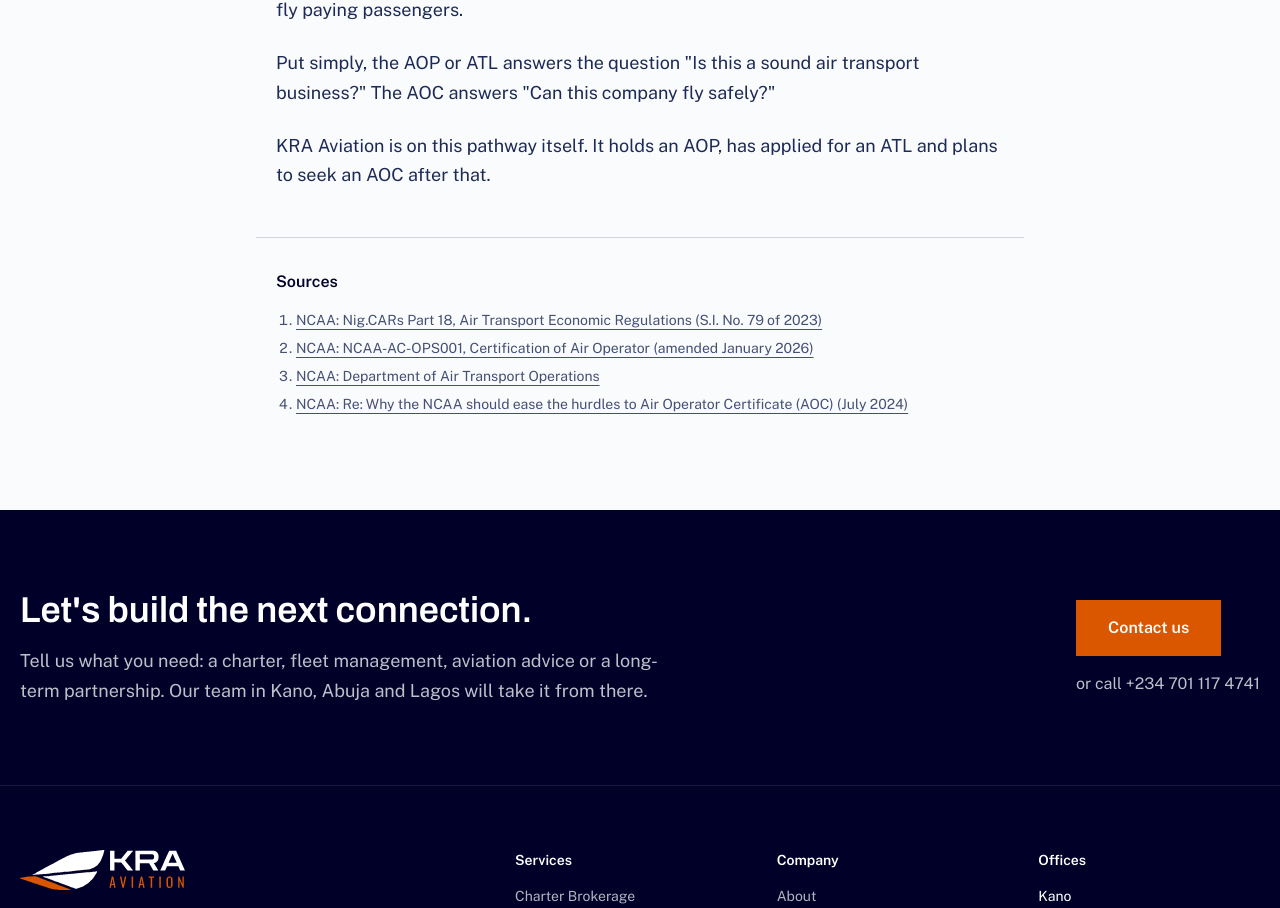
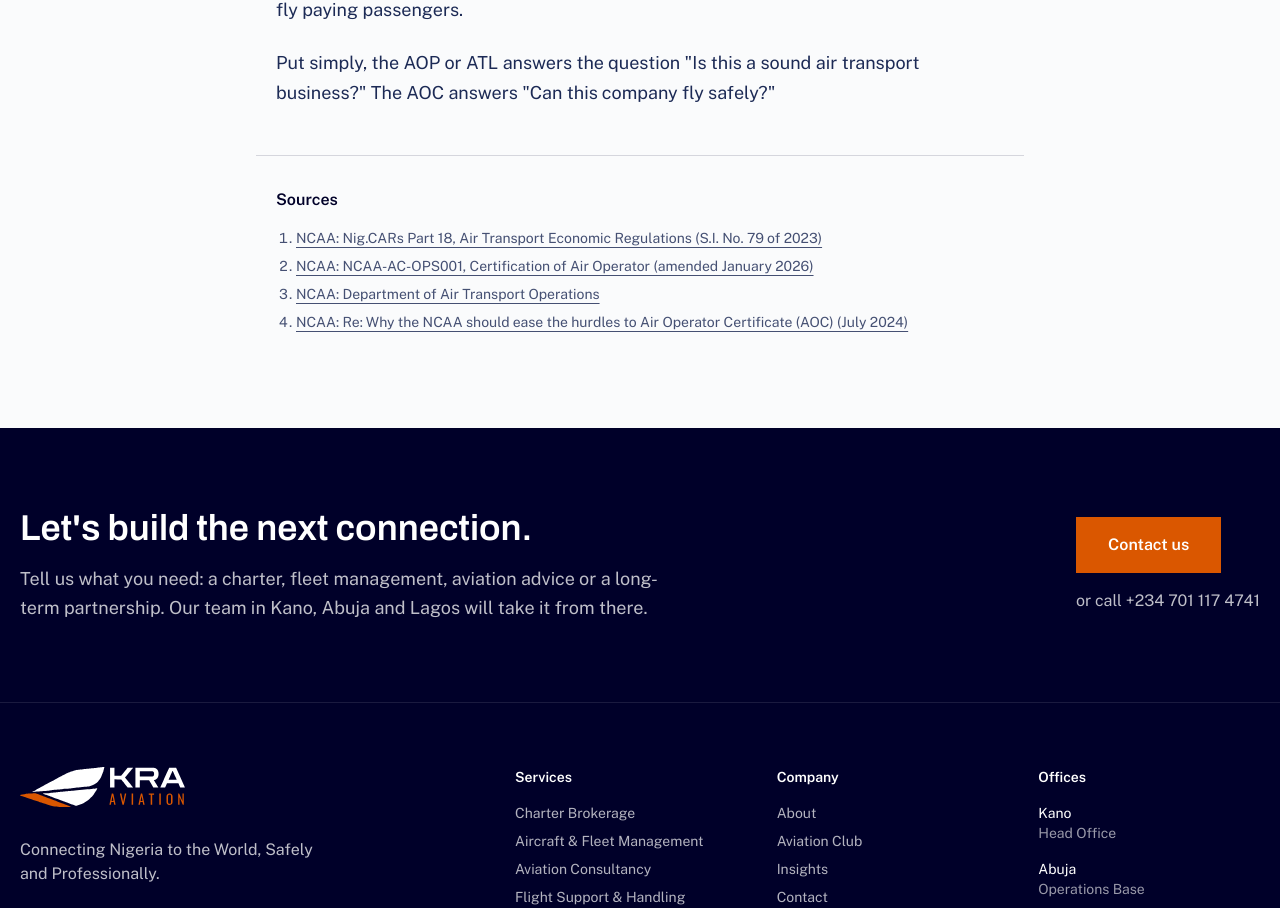
Before and after one commit to AliyuYahaya/kra-aviation, a Next.js app: page /blog/aop-atl-aoc-how-nigeria-licenses-air-operators in a window 1280 px wide. Shown: the part 3311-4219 px from the top of the page. Built offline with nearby package versions, Linux system fonts and the light colour scheme.

Commit message:
Remove KRA licence status line from licensing article
Co-Authored-By: Claude Opus 5.5 <noreply@anthropic.com>

```diff
--- a/data/blog-posts.ts
+++ b/data/blog-posts.ts
@@ -289,9 +289,7 @@ In the certification phase, the NCAA issues the AOC and approves the Operations
 
 The path runs from economic licence to safety certificate. A charter operator starts with an AOP, and a scheduled airline needs an ATL. Both then need an AOC before they fly paying passengers.
 
-Put simply, the AOP or ATL answers the question "Is this a sound air transport business?" The AOC answers "Can this company fly safely?"
-
-KRA Aviation is on this pathway itself. It holds an AOP, has applied for an ATL and plans to seek an AOC after that.`,
+Put simply, the AOP or ATL answers the question "Is this a sound air transport business?" The AOC answers "Can this company fly safely?"`,
     author: "KRA Aviation",
     date: "2026-02-10",
     category: "Regulation",
```
